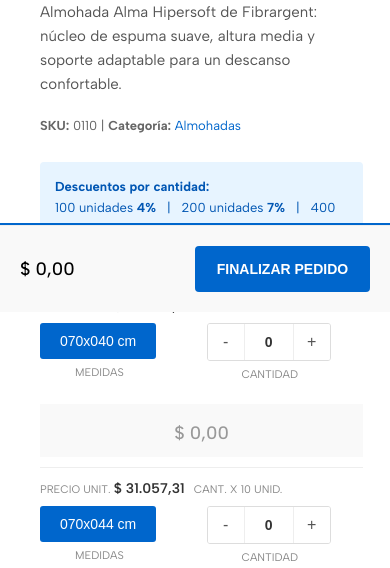
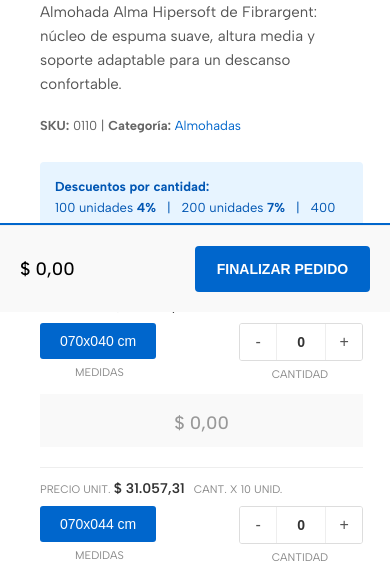
Before and after one commit to HernyDesigner/fibrargent-tienda-muestra, a plain HTML site: page _index.html in a window 390 px wide. Shown: the part 532-1100 px from the top of the page. Drawn offline with nearby package versions, Linux system fonts and the light colour scheme.

Commit message:
feat:alineación de item cantidad a la derecha

```diff
--- a/style.css
+++ b/style.css
@@ -891,14 +891,20 @@
     } */
      .variant-row {
         grid-template-columns: 1fr 1fr;
-        row-gap: 15px;
+        row-gap: 10;
     }
     .variant-total {
         grid-column: 1 / -1;
         text-align: center;
         background: #f9f9f9;
         padding: 10px;
-        margin-top: 5px;
+        margin-top: 0;
+        margin-bottom: 10px;
+    }
+    .variant-controls{
+        display: flex;
+        flex-direction: column;
+        align-items: end;
     }
 
 }
```
